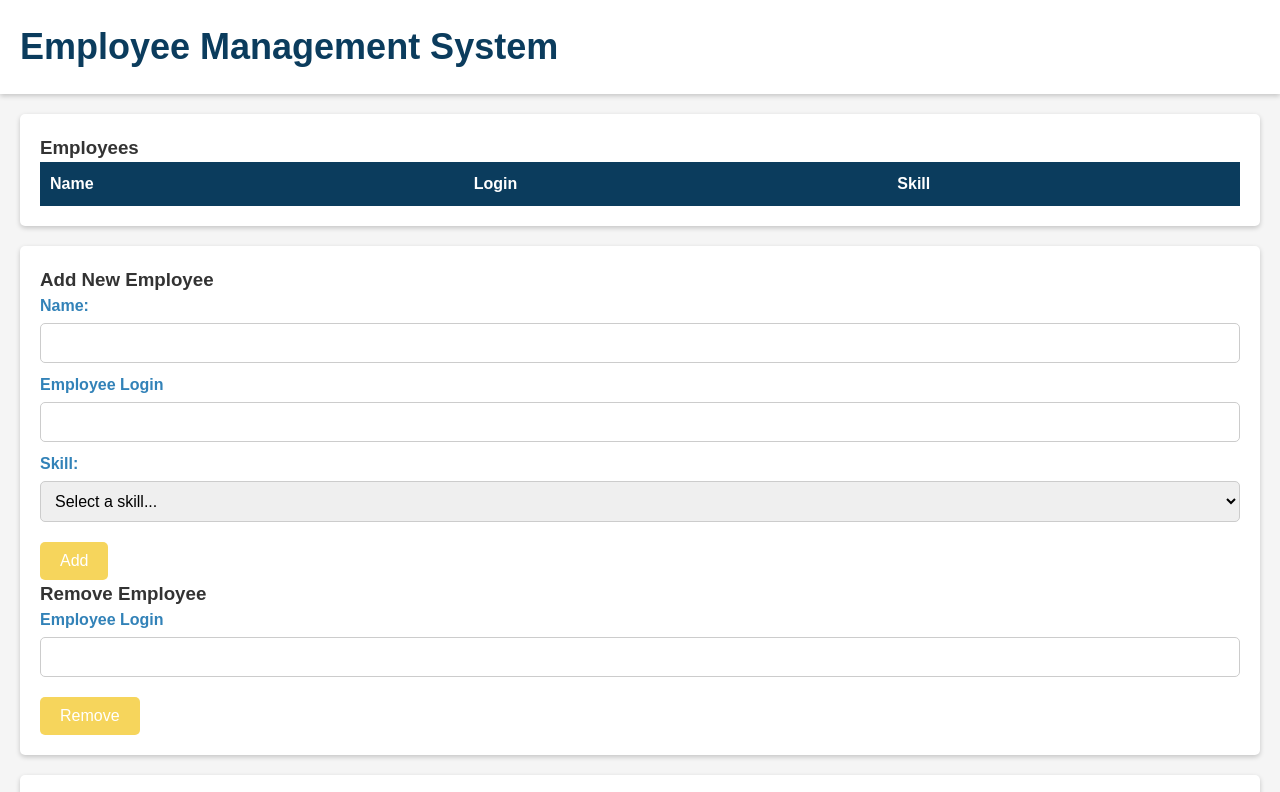
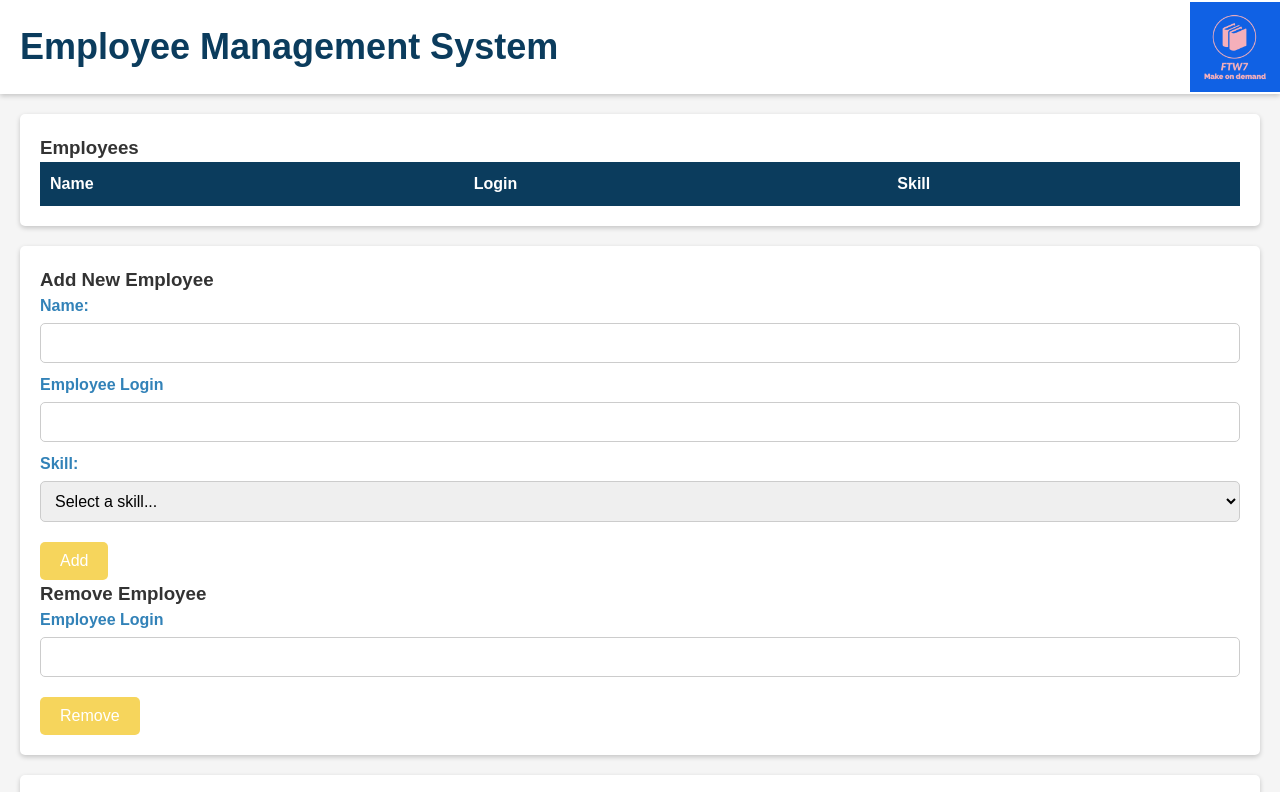
Before and after one commit to nnpk1007/phase-1-project-employee-management-system, a plain HTML site: page index.html in a window 1280 px wide. Shown: the top 792 px of the page. Drawn offline with Linux system fonts and the light colour scheme; no server answers.

Commit message:
add logo image in index.html

```diff
--- a/index.html
+++ b/index.html
@@ -10,6 +10,7 @@
   <body>
     <header>
       <h1>Employee Management System</h1>
+      <img src="FTW7-logos.jpeg" alt="FTW7 logo">
     </header>
     <main>
       <section class="employees">
```
